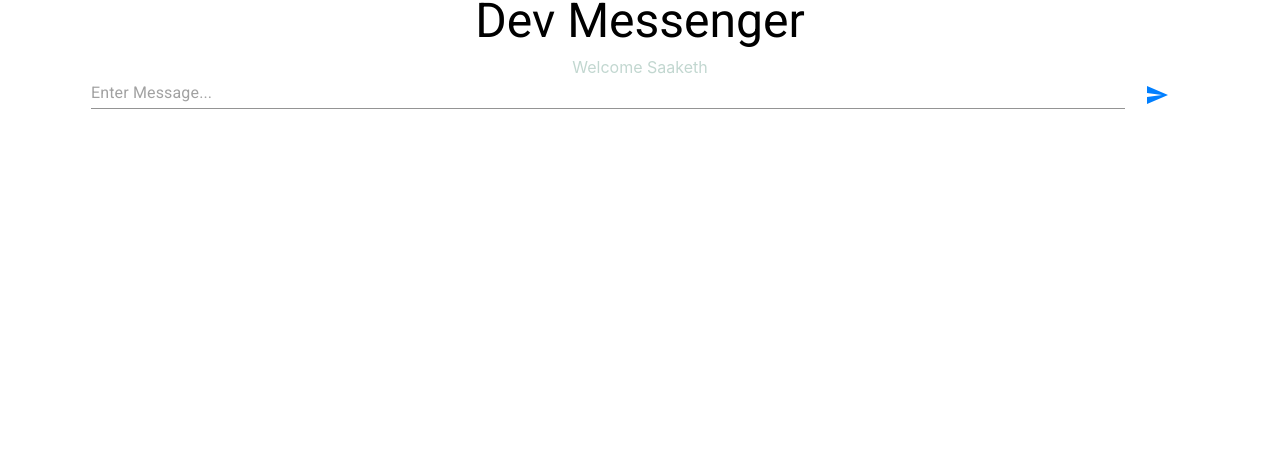
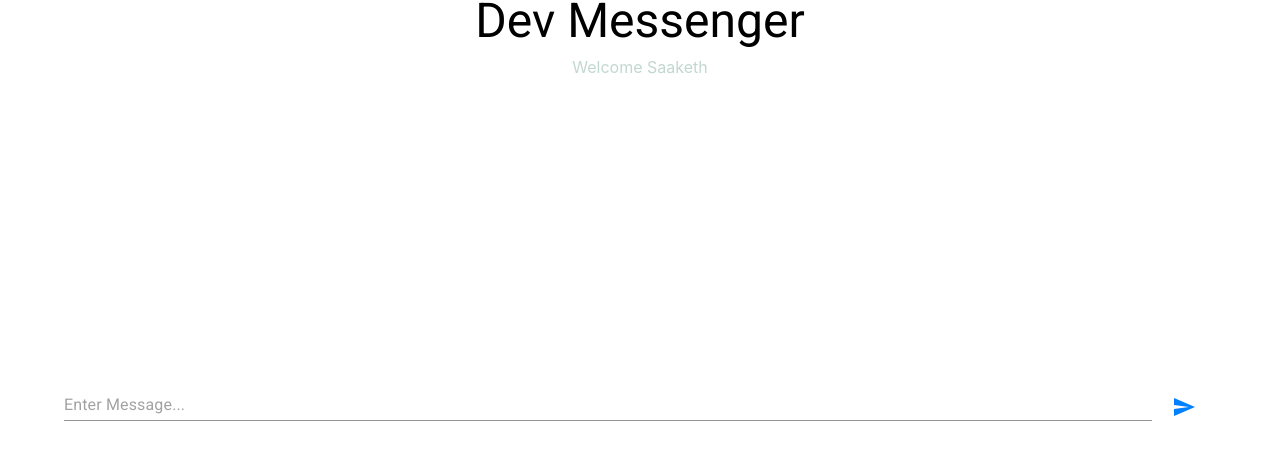
Before and after one commit to Saakethjayarama/rf-facebook-messenger, a React (Create React App) app: page / in a window 1280 px wide. Shown: the part 345-797 px from the top of the page. Built offline with nearby package versions, Linux system fonts and the light colour scheme.

Commit message:
form position fixed

```diff
--- a/src/App.css
+++ b/src/App.css
@@ -7,4 +7,8 @@
 
 .App__Form {
   width: 90%;
+  background-color: transparent;
+  padding: 20px 10px;
+  position: fixed;
+  bottom: 10px;
 }
```
